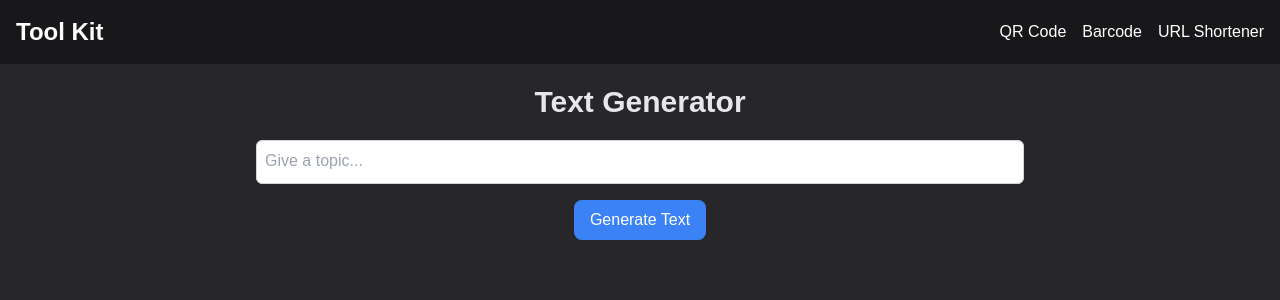
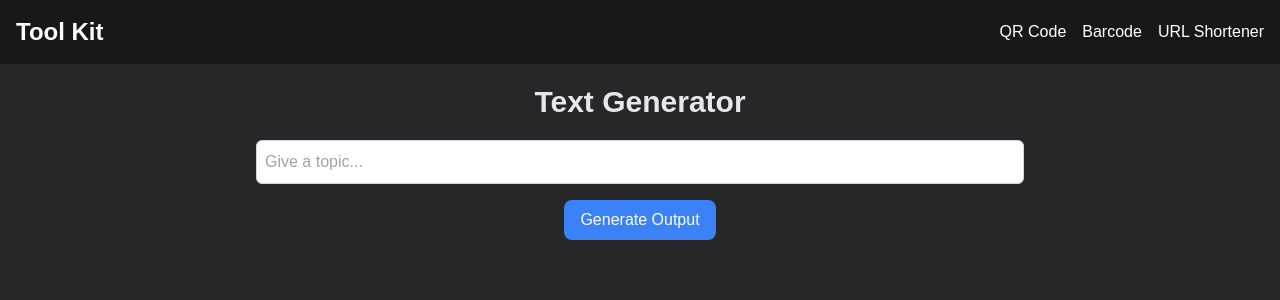
Before and after one commit to sojith29034/toolkit, a Next.js app: page /text-generator in a window 1280 px wide. Shown: the top 300 px of the page. Built offline with nearby package versions, Linux system fonts and the light colour scheme.

Commit message:
need key

```diff
--- a/package.json
+++ b/package.json
@@ -11,6 +11,7 @@
   "dependencies": {
     "jsbarcode": "^3.11.6",
     "next": "15.1.0",
+    "openai": "^4.77.0",
     "qrcode": "^1.5.4",
     "react": "^19.0.0",
     "react-dom": "^19.0.0",
--- /dev/null
+++ b/src/app/api/textGenerator/route.js
@@ -0,0 +1,29 @@
+import OpenAI from 'openai';
+
+const openai = new OpenAI({
+  apiKey: process.env.OPENAI_API_KEY,
+});
+
+export async function POST(req) {
+  const { inputText } = await req.json();
+
+  if (!inputText) {
+    return new Response(JSON.stringify({ error: 'Please provide a input' }), { status: 400 });
+  }
+
+  const prompt = `Give some information on ${inputText} in 200 words.`;
+  console.log(process.env.OPENAI_API_KEY); // Debugging line
+
+  try {
+    const response = await openai.chat.completions.create({
+      model: 'gpt-3.5-turbo',
+      messages: [{ role: 'user', content: prompt }],
+    });
+
+    const output = response.choices[0].message.content;
+    return new Response(JSON.stringify({ output }), { status: 200 });
+  } catch (error) {
+    console.error('API Error:', error);
+    return new Response(JSON.stringify({ error: 'Error generating output' }), { status: 500 });
+  }
+}
--- a/src/app/text-generator/page.js
+++ b/src/app/text-generator/page.js
@@ -4,26 +4,54 @@ import { useState } from 'react'
 
 export default function TextGenerator()  {
     const [inputText, setInputText] = useState('');
+    const [output, setOutput] = useState('');
+    const [error, setError] = useState('');
 
-    const runPrompt = () => {
+    const handleSubmit = async (e) => {
+      e.preventDefault();
+      setError('');
 
-    }
+      try {
+        const res = await fetch('/api/textGenerator', {
+          method: 'POST',
+          headers: {
+            'Content-Type': 'application/json',
+          },
+          body: JSON.stringify({ inputText }),
+        });
+
+        if (!res.ok) {
+          throw new Error('Failed to generate output');
+        }
+
+        const data = await res.json();
+        setOutput(data.output);
+      } catch (error) {
+        setError(error.message);
+      }
+    };
 
     return (
         <div className='flex flex-col items-center justify-center p-5'>
         <h1 className="text-3xl font-bold text-gray-200 mb-5">Text Generator</h1>
-        <textarea
+        <form onSubmit={handleSubmit} className='w-full flex flex-col justify-center items-center'>
+          <input
+            type="text"
+            placeholder="Give a topic..."
             value={inputText}
             onChange={(e) => setInputText(e.target.value)}
-            placeholder="Give a topic..."
             className="w-full max-w-3xl h-11 p-2 border outline-none text-zinc-900 border-gray-300 rounded-md shadow-sm focus:ring-slate-500 focus:border-slate-500 mb-4 resize-none"
-        ></textarea>
-        <button
-            // onClick={handleMinify}
-            className="px-4 py-2 bg-blue-500 text-white rounded-lg hover:bg-blue-600 transition duration-200 mb-4"
-        >
-            Generate Text
-        </button>
+          />
+          <button type="submit" className="px-4 py-2 bg-blue-500 text-white rounded-lg hover:bg-blue-600 transition duration-200 mb-4">Generate Output</button>
+        </form>
+
+        {error && <p>{error}</p>}
+        {output && (
+          <div className='m-12 mt-0 bg-neutral-500 text-black rounded-3xl'>
+            <h2 className='px-5 py-3 text-xl text-white bg-neutral-800 rounded-t-2xl'>Output:</h2>
+            <pre className='p-5 text-wrap'>{output}</pre>
+          </div>
+        )}
         </div>
     )
 }
```
Also changed, not shown: 1 other file (tests, documents, lock files or other folders).
